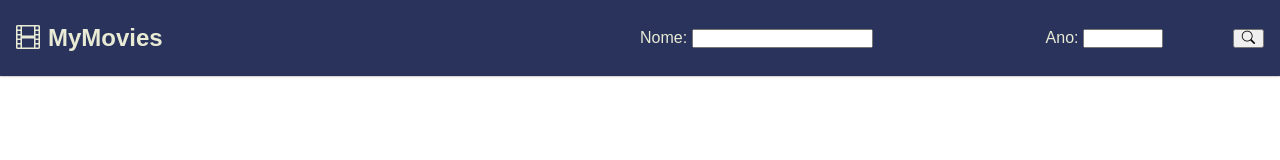
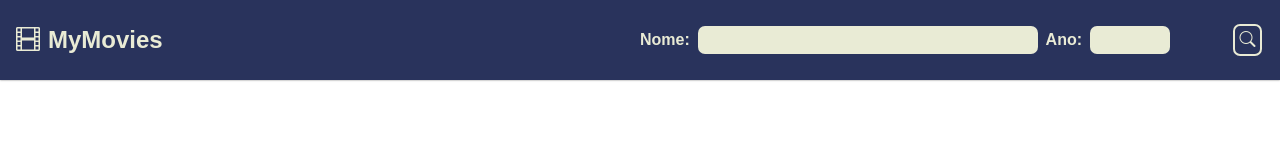
Before and after one commit to bdancost/My_Movies, a plain HTML site: page index.htm in a window 1280 px wide. Drawn offline with nearby package versions, Linux system fonts and the light colour scheme.

Commit message:
Editando CSS

```diff
--- a/style.css
+++ b/style.css
@@ -1,6 +1,6 @@
 :root {
   --primary-color: #29335c;
-  --light-primary: #9ac4f8;
+  --light-primary: #3f4f8d;
   --lightest-color: #e9ebd5;
   --secondary-color: #774936;
   --light-secondary: #c08972;
@@ -35,10 +35,14 @@ header > h2 > i {
 
 .movie-name-wrapper {
   width: 65%;
+  display: flex;
+  align-items: center;
 }
 
 .movie-year-wrapper {
   width: 30%;
+  display: flex;
+  align-items: center;
 }
 
 #search-button {
@@ -48,3 +52,39 @@ header > h2 > i {
 .movie-year-wrapper > input {
   max-width: 5rem;
 }
+
+.movie-name-wrapper > input {
+  width: 100%;
+}
+
+.movie-name-wrapper > input,
+.movie-year-wrapper > input {
+  margin: 0 0.5rem;
+  border-radius: 7px;
+  background-color: var(--lightest-color);
+  border: 0;
+  font-weight: bold;
+  font-size: inherit;
+  outline: 0;
+  padding: 0.3rem 0.2rem;
+  text-align: center;
+  box-sizing: border-box;
+}
+
+.movie-name-wrapper > label,
+.movie-year-wrapper > label {
+  font-weight: bold;
+}
+
+#search-button {
+  all: unset;
+  padding: 0.3rem;
+  border: 2px solid var(--lightest-color);
+  border-radius: 7px;
+  cursor: pointer;
+}
+
+#search-button:focus,
+#search-button:hover {
+  background-color: var(--light-primary);
+}
```
